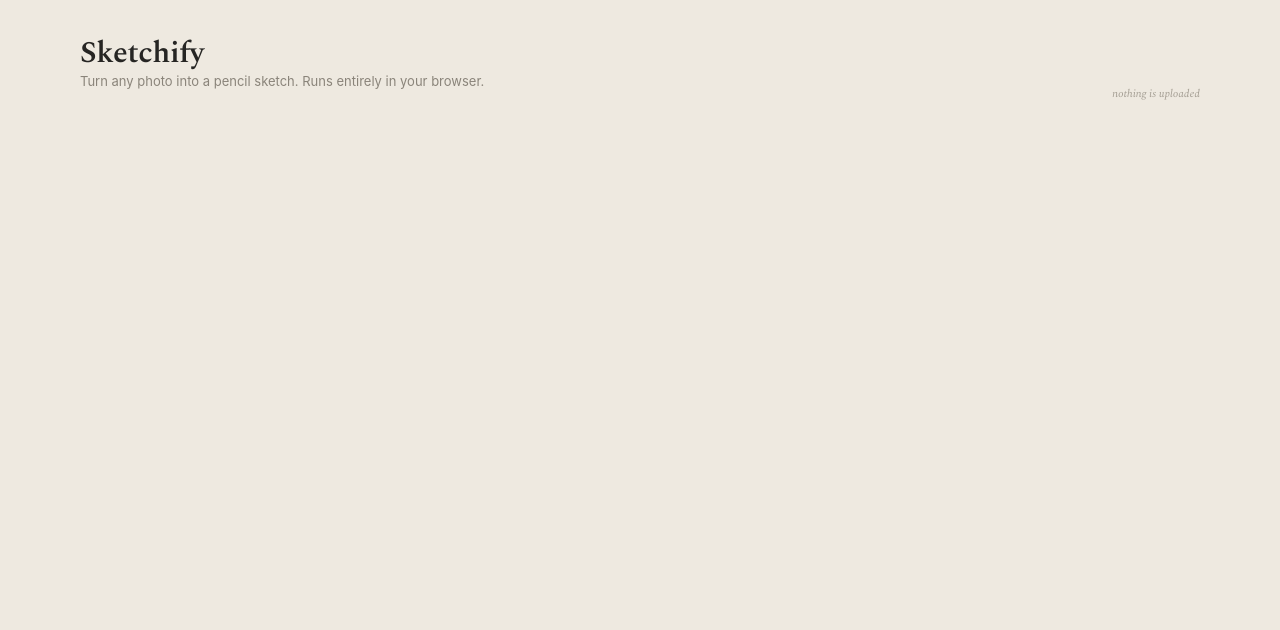
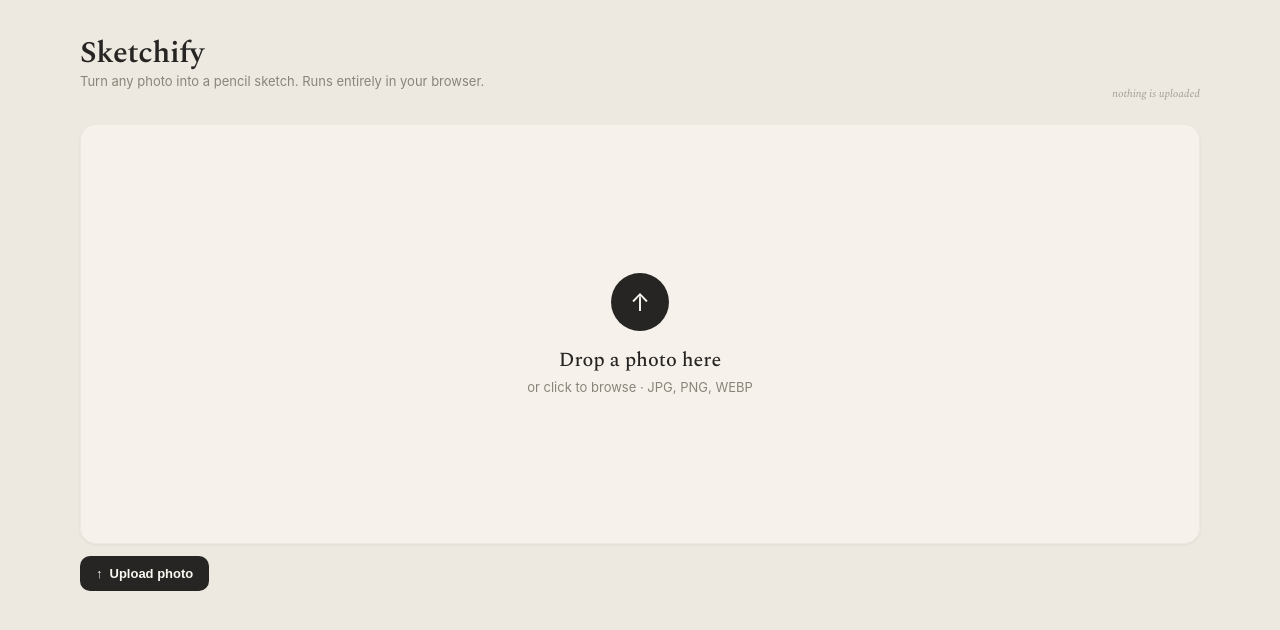
Before and after one commit to just-barcodes/sketchify, a React (Vite) app: page / in a window 1280 px wide. Shown: the top 630 px of the page. Built offline with nearby package versions, Linux system fonts and the light colour scheme.

Commit message:
Add image loading and side-by-side preview
Load and downscale dropped/selected photos to ImageData, paint the
original and a synchronous sketch on side-by-side canvases (sketch over
a transparency checkerboard), with a drop target and empty state.

```diff
--- a/src/App.module.css
+++ b/src/App.module.css
@@ -55,3 +55,35 @@
   flex-direction: column;
   gap: 12px;
 }
+
+.toolbar {
+  display: flex;
+  gap: 10px;
+  flex-wrap: wrap;
+  align-items: center;
+}
+
+.uploadBtn {
+  padding: 10px 16px;
+  border: none;
+  border-radius: var(--radius-control);
+  background: var(--color-ink);
+  color: var(--color-on-ink);
+  font-size: 13px;
+  font-weight: 600;
+  cursor: pointer;
+  display: flex;
+  align-items: center;
+  gap: 7px;
+}
+
+.spacer {
+  flex: 1;
+}
+
+.processing {
+  font-size: 12px;
+  color: var(--color-muted-2);
+  font-style: italic;
+  font-family: var(--font-serif);
+}
--- a/src/App.tsx
+++ b/src/App.tsx
@@ -1,6 +1,33 @@
+import { useMemo, useRef, useState, type ChangeEvent } from 'react';
+import { Stage } from './components/Stage.tsx';
+import { isImageFile, loadImageData, toImageData } from './lib/image.ts';
+import { toSketch } from './sketch/sketch.ts';
+import { DEFAULT_PARAMS } from './sketch/types.ts';
 import styles from './App.module.css';
 
 export default function App() {
+  const [original, setOriginal] = useState<ImageData | null>(null);
+  const fileInputRef = useRef<HTMLInputElement>(null);
+
+  // Synchronous for now; moves to a debounced Web Worker in the next step.
+  const sketch = useMemo<ImageData | null>(() => {
+    if (!original) return null;
+    return toImageData(toSketch(original, DEFAULT_PARAMS));
+  }, [original]);
+
+  async function handleFile(file: File) {
+    if (!isImageFile(file)) return;
+    setOriginal(await loadImageData(file));
+  }
+
+  function onInputChange(e: ChangeEvent<HTMLInputElement>) {
+    const file = e.target.files?.[0];
+    if (file) void handleFile(file);
+    e.target.value = ''; // allow re-selecting the same file
+  }
+
+  const openPicker = () => fileInputRef.current?.click();
+
   return (
     <div className={styles.page}>
       <header className={styles.header}>
@@ -14,7 +41,24 @@
       </header>
 
       <main className={styles.layout}>
-        <section className={styles.preview}>{/* Stage goes here */}</section>
+        <section className={styles.preview}>
+          <Stage original={original} sketch={sketch} onFile={handleFile} onPick={openPicker} />
+
+          <div className={styles.toolbar}>
+            <button type="button" className={styles.uploadBtn} onClick={openPicker}>
+              <span aria-hidden="true">&#8593;</span> Upload photo
+            </button>
+          </div>
+
+          <input
+            ref={fileInputRef}
+            type="file"
+            accept="image/*"
+            onChange={onInputChange}
+            hidden
+          />
+        </section>
+
         {/* Controls sidebar goes here */}
       </main>
     </div>
--- /dev/null
+++ b/src/components/ImageCanvas.tsx
@@ -0,0 +1,23 @@
+import { useEffect, useRef } from 'react';
+
+interface ImageCanvasProps {
+  data: ImageData;
+  className?: string;
+  /** Accessible description of what the canvas shows. */
+  label: string;
+}
+
+/** A canvas that paints an `ImageData`, resizing itself to match. */
+export function ImageCanvas({ data, className, label }: ImageCanvasProps) {
+  const ref = useRef<HTMLCanvasElement>(null);
+
+  useEffect(() => {
+    const canvas = ref.current;
+    if (!canvas) return;
+    canvas.width = data.width;
+    canvas.height = data.height;
+    canvas.getContext('2d')?.putImageData(data, 0, 0);
+  }, [data]);
+
+  return <canvas ref={ref} className={className} role="img" aria-label={label} />;
+}
--- /dev/null
+++ b/src/components/Stage.module.css
@@ -0,0 +1,120 @@
+.stage {
+  position: relative;
+  flex: 1;
+  min-height: 420px;
+  background: var(--color-stage);
+  border-radius: var(--radius-panel);
+  box-shadow: var(--shadow-panel);
+  display: flex;
+  align-items: center;
+  justify-content: center;
+  overflow: hidden;
+  padding: 22px;
+}
+
+.stage.dragging {
+  outline: 2px dashed var(--color-muted-2);
+  outline-offset: -10px;
+}
+
+.pair {
+  display: flex;
+  gap: 18px;
+  width: 100%;
+  justify-content: center;
+  align-items: flex-start;
+  flex-wrap: wrap;
+  animation: fadeIn 0.25s ease;
+}
+
+.figure {
+  margin: 0;
+  display: flex;
+  flex-direction: column;
+  gap: 8px;
+  align-items: center;
+  flex: 0 1 auto;
+  max-width: 100%;
+}
+
+.caption {
+  font-size: 10.5px;
+  font-weight: 700;
+  letter-spacing: 0.08em;
+  text-transform: uppercase;
+  color: var(--color-muted-2);
+}
+
+.imageWrap {
+  line-height: 0;
+  border-radius: 6px;
+  overflow: hidden;
+  box-shadow: var(--shadow-image);
+}
+
+/* Checkerboard behind the sketch so a transparent background reads as transparent. */
+.checker {
+  background-image:
+    linear-gradient(45deg, var(--color-checker) 25%, transparent 25%),
+    linear-gradient(-45deg, var(--color-checker) 25%, transparent 25%),
+    linear-gradient(45deg, transparent 75%, var(--color-checker) 75%),
+    linear-gradient(-45deg, transparent 75%, var(--color-checker) 75%);
+  background-size: 18px 18px;
+  background-position:
+    0 0,
+    0 9px,
+    9px -9px,
+    -9px 0;
+}
+
+.canvas {
+  display: block;
+  max-width: 100%;
+  max-height: 440px;
+  width: auto;
+  height: auto;
+}
+
+.empty {
+  position: absolute;
+  inset: 0;
+  display: flex;
+  flex-direction: column;
+  align-items: center;
+  justify-content: center;
+  gap: 14px;
+  cursor: pointer;
+  text-align: center;
+  padding: 24px;
+  border: none;
+  background: none;
+  color: inherit;
+  font: inherit;
+  width: 100%;
+}
+
+.emptyIcon {
+  width: 58px;
+  height: 58px;
+  border-radius: 50%;
+  background: var(--color-ink);
+  display: flex;
+  align-items: center;
+  justify-content: center;
+  color: var(--color-on-ink);
+  font-size: 24px;
+}
+
+.emptyTitle {
+  display: block;
+  font-family: var(--font-serif);
+  font-size: 20px;
+  font-weight: 500;
+}
+
+.emptyHint {
+  display: block;
+  font-size: 13px;
+  color: var(--color-muted);
+  margin-top: 4px;
+}
--- /dev/null
+++ b/src/components/Stage.tsx
@@ -0,0 +1,68 @@
+import { useState, type DragEvent } from 'react';
+import { ImageCanvas } from './ImageCanvas.tsx';
+import { isImageFile } from '../lib/image.ts';
+import styles from './Stage.module.css';
+
+interface StageProps {
+  original: ImageData | null;
+  sketch: ImageData | null;
+  /** Called with a dropped image file. */
+  onFile: (file: File) => void;
+  /** Open the file picker (empty-state click). */
+  onPick: () => void;
+}
+
+/**
+ * The preview area: a drop target that shows either the empty prompt or the
+ * original photo beside its sketch.
+ */
+export function Stage({ original, sketch, onFile, onPick }: StageProps) {
+  const [dragging, setDragging] = useState(false);
+  const hasImage = original !== null && sketch !== null;
+
+  function handleDrop(e: DragEvent) {
+    e.preventDefault();
+    setDragging(false);
+    const file = e.dataTransfer.files[0];
+    if (file && isImageFile(file)) onFile(file);
+  }
+
+  return (
+    <div
+      className={`${styles.stage} ${dragging ? styles.dragging : ''}`}
+      onDragOver={(e) => {
+        e.preventDefault();
+        setDragging(true);
+      }}
+      onDragLeave={() => setDragging(false)}
+      onDrop={handleDrop}
+    >
+      {hasImage ? (
+        <div className={styles.pair}>
+          <figure className={styles.figure}>
+            <figcaption className={styles.caption}>Original</figcaption>
+            <div className={styles.imageWrap}>
+              <ImageCanvas data={original} className={styles.canvas} label="Original photo" />
+            </div>
+          </figure>
+          <figure className={styles.figure}>
+            <figcaption className={styles.caption}>Sketch</figcaption>
+            <div className={`${styles.imageWrap} ${styles.checker}`}>
+              <ImageCanvas data={sketch} className={styles.canvas} label="Pencil sketch" />
+            </div>
+          </figure>
+        </div>
+      ) : (
+        <button type="button" className={styles.empty} onClick={onPick}>
+          <span className={styles.emptyIcon} aria-hidden="true">
+            &#8593;
+          </span>
+          <span>
+            <span className={styles.emptyTitle}>Drop a photo here</span>
+            <span className={styles.emptyHint}>or click to browse &middot; JPG, PNG, WEBP</span>
+          </span>
+        </button>
+      )}
+    </div>
+  );
+}
--- /dev/null
+++ b/src/lib/image.ts
@@ -0,0 +1,43 @@
+import type { ImageDataLike } from '../sketch/types.ts';
+
+/** Longest side (in px) a source image is downscaled to before processing. */
+export const MAX_DIMENSION = 1100;
+
+/**
+ * Wrap the algorithm's structural {@link ImageDataLike} in a real `ImageData`
+ * for painting. Its buffer is always `ArrayBuffer`-backed at runtime; the cast
+ * only narrows the intentionally-wide type used by the DOM-free core.
+ */
+export function toImageData(img: ImageDataLike): ImageData {
+  return new ImageData(img.data as Uint8ClampedArray<ArrayBuffer>, img.width, img.height);
+}
+
+/** True for files the browser can decode as a raster image. */
+export function isImageFile(file: File): boolean {
+  return file.type.startsWith('image/');
+}
+
+/**
+ * Decode an image file and return its pixels as `ImageData`, downscaled so the
+ * longest side is at most {@link MAX_DIMENSION}. Keeps processing fast and bounds
+ * memory regardless of the original resolution.
+ */
+export async function loadImageData(file: File): Promise<ImageData> {
+  const bitmap = await createImageBitmap(file);
+  try {
+    const scale = Math.min(1, MAX_DIMENSION / Math.max(bitmap.width, bitmap.height));
+    const w = Math.max(1, Math.round(bitmap.width * scale));
+    const h = Math.max(1, Math.round(bitmap.height * scale));
+
+    const canvas = document.createElement('canvas');
+    canvas.width = w;
+    canvas.height = h;
+    const ctx = canvas.getContext('2d');
+    if (!ctx) throw new Error('Could not get a 2D canvas context');
+
+    ctx.drawImage(bitmap, 0, 0, w, h);
+    return ctx.getImageData(0, 0, w, h);
+  } finally {
+    bitmap.close();
+  }
+}
```
